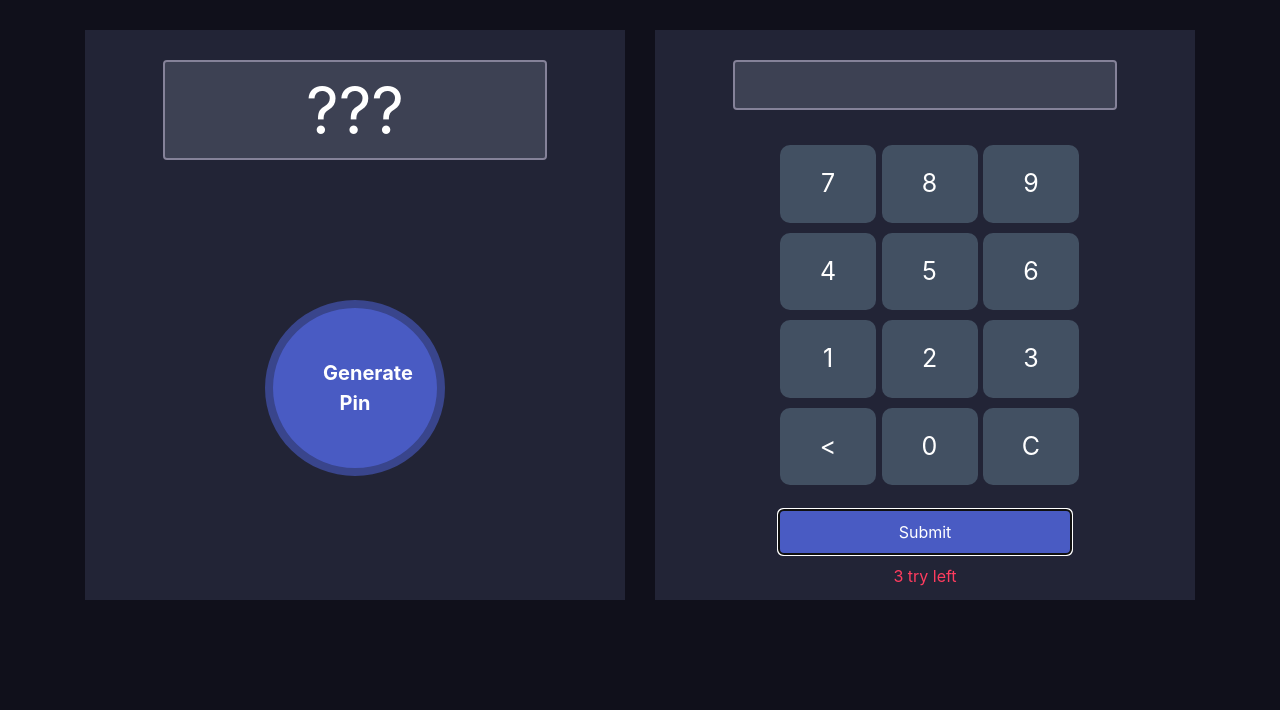
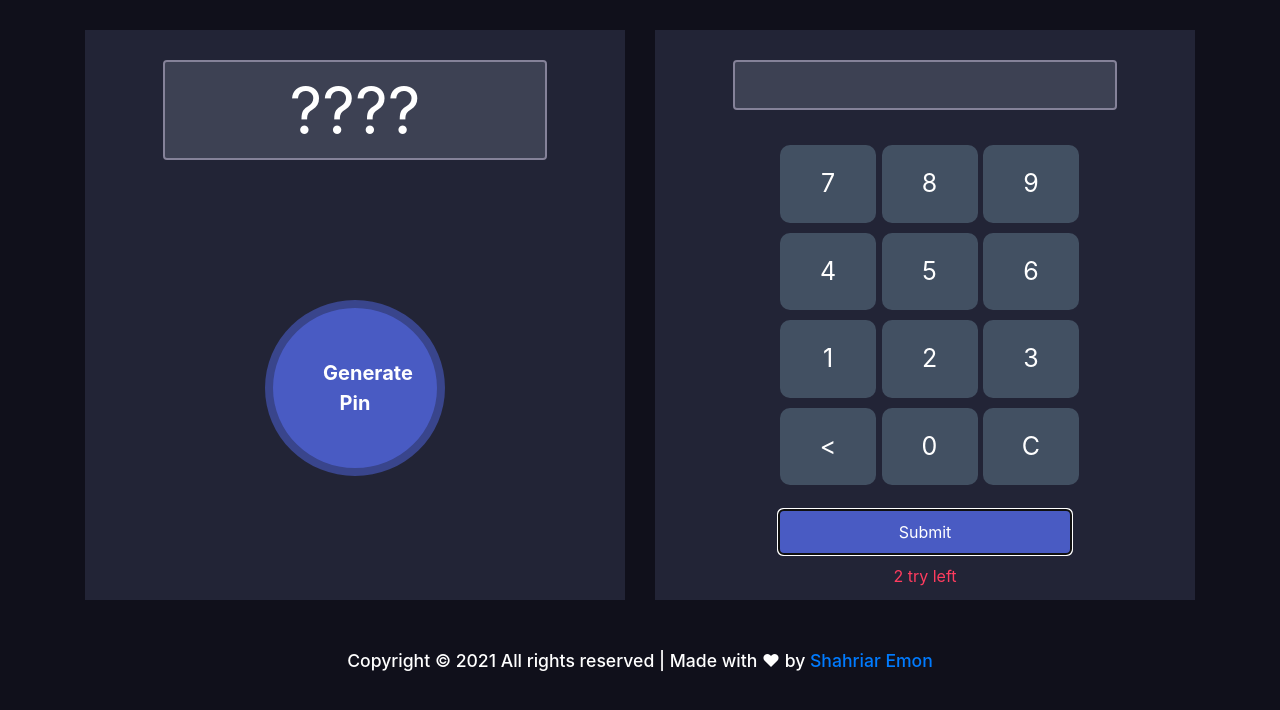
Before and after one commit to wickedaf/pin-matcher, a plain HTML site: page index.html in a window 1280 px wide. Both pictures are taken after a click on the button "Submit". Drawn offline with nearby package versions, Linux system fonts and the light colour scheme.

Commit message:
Footer & Trying Left feature added

```diff
--- a/index.html
+++ b/index.html
@@ -12,7 +12,7 @@
         <div class="row">
             <div class="col-md-6">
                 <div class="pin-generator half-width">
-                    <input id="pin-value" class="form-control" type="text" value="???">
+                    <input id="pin-value" class="form-control" type="text" value="????">
                     <button id="generate-btn" class="generate-btn">Generate Pin</button>
                 </div>
             </div>
@@ -43,7 +43,7 @@
                             </div>
                             <div>
                                 <button type="submit" id="submit-btn" class="submit-btn">Submit</button>
-                                <p class="action-left">3 try left</p>
+                                <p class="action-left"><span id="try-left">3</span> try left</p>
                             </div>
                     </div>
                 </div>
@@ -54,6 +54,13 @@
             <p class="notify">✅ Pin Matched... Secret door is opening for you</p>
         </div>
     </div>
+
+    <footer class="d-flex justify-content-center mt-5">
+        <p>
+          Copyright &copy; 2021 All rights reserved | Made with ❤ by
+          <a href="http://linkedin.com/in/ishahriaremon">Shahriar Emon</a>
+        </p>
+      </footer>
     <script>
         // GenerateBtn Handle
         const generateBtn = document.getElementById("generate-btn");
@@ -69,18 +76,39 @@
 
         //Submit Button Handle
         const submitBtn = document.getElementById("submit-btn");
-        submitBtn.addEventListener("click", function(){
+        submitBtn.addEventListener("click", function(e){
             let pinValue = document.getElementById("pin-value").value;
             let inputPin = document.getElementById("input-pin").value;
-            if(inputPin == 0){
+            let tryLeft = parseFloat(document.getElementById("try-left").innerText);
+            const pinCheck = generatedPin => {
+                if(inputPin == 0 || pinValue == "????"){
                 alert("First generate a pin then Input the same pin Here");
-            }else if(pinValue != inputPin){
+                tryLeft--;
+                document.getElementById("try-left").innerText = tryLeft;
+                }else if(pinValue != generatedPin){
+
                 document.getElementsByClassName("notify")[0].style.display = "block";
                 document.getElementById("input-pin").value = "";
+                tryLeft--;
+                document.getElementById("try-left").innerText = tryLeft;
+
                 }else{
+
                     document.getElementsByClassName("notify")[1].style.display = "block";
                     document.getElementById("input-pin").value = "";
                 }
+
+            };
+
+            if (e.detail == tryLeft ){
+                location.reload();
+            }else{
+                pinCheck(inputPin);
+            }
+
+
+
+
         });
         document.getElementById("C").addEventListener("click",function(){
             document.getElementById("input-pin").value = "";
--- a/style.css
+++ b/style.css
@@ -1,5 +1,8 @@
 *{
     box-sizing: border-box;
+}
+a{
+    text-decoration: none;
 }
 body {
     background: #10101B;
@@ -112,3 +115,9 @@ color: #E0B612;
     color: #FF3C5F;
     margin-top: 10px;
 }
+
+footer p{
+    color: #fff;
+    font-weight: 500;
+    font-size: 1.1rem;
+}
```
Lines whose indentation alone changed are shown as unchanged.
